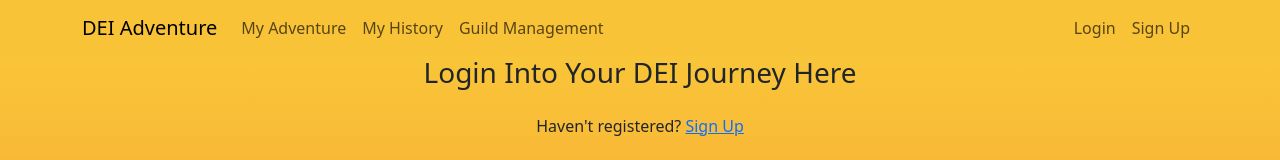
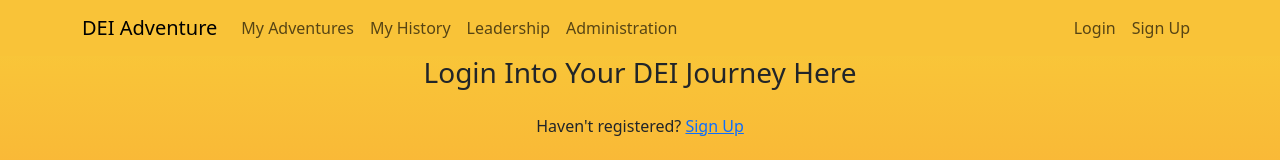
Before and after one commit to JohnNarofsky/deiadventures, a React (Create React App) app in the folder client/: page /login in a window 1280 px wide. Shown: the top 160 px of the page. Built offline with nearby package versions, Linux system fonts and the light colour scheme; a web font is replaced by a local one.

Commit message:
putting away login and navigation

```diff
--- a/client/src/components/login.js
+++ b/client/src/components/login.js
@@ -70,10 +70,10 @@ export default function Login() {
             const login = {"email": email, "password": password};
 
             axios.post(baseURL + "/auth/login", login).then((response) => {
-                localStorage.setItem("user", response);
+                localStorage.setItem("user", response.data.id);
 
                 const data = {
-                    id: response.id
+                    id: response.data.id
                   };
 
                 setProfile(data)
--- a/client/src/components/navigationbar.js
+++ b/client/src/components/navigationbar.js
@@ -24,6 +24,7 @@ export default function NavigationBar() {
     setNavExpanded(false);
   };
 
+
   return (
     <Navbar
       collapseOnSelect
@@ -37,9 +38,10 @@ export default function NavigationBar() {
         <Navbar.Toggle aria-controls="responsive-navbar-nav" />
         <Navbar.Collapse id="responsive-navbar-nav">
           <Nav className="me-auto">
-            <Nav.Link as={Link} to="/myadventures" onClick={handleNavClose}>My Adventure</Nav.Link>
+            <Nav.Link as={Link} to="/myadventures" onClick={handleNavClose}>My Adventures</Nav.Link>
             <Nav.Link as={Link} to="/myhistory" onClick={handleNavClose}>My History</Nav.Link>
-            <Nav.Link as={Link} to="/guildmanagement" onClick={handleNavClose}>Guild Management</Nav.Link>
+            <Nav.Link as={Link} to="/guildleadership" onClick={handleNavClose}>Leadership</Nav.Link>
+            <Nav.Link as={Link} to="/guildmanagement" onClick={handleNavClose}>Administration</Nav.Link>
           </Nav>
           <Nav className="ml-auto">
             {profile ? (
```
